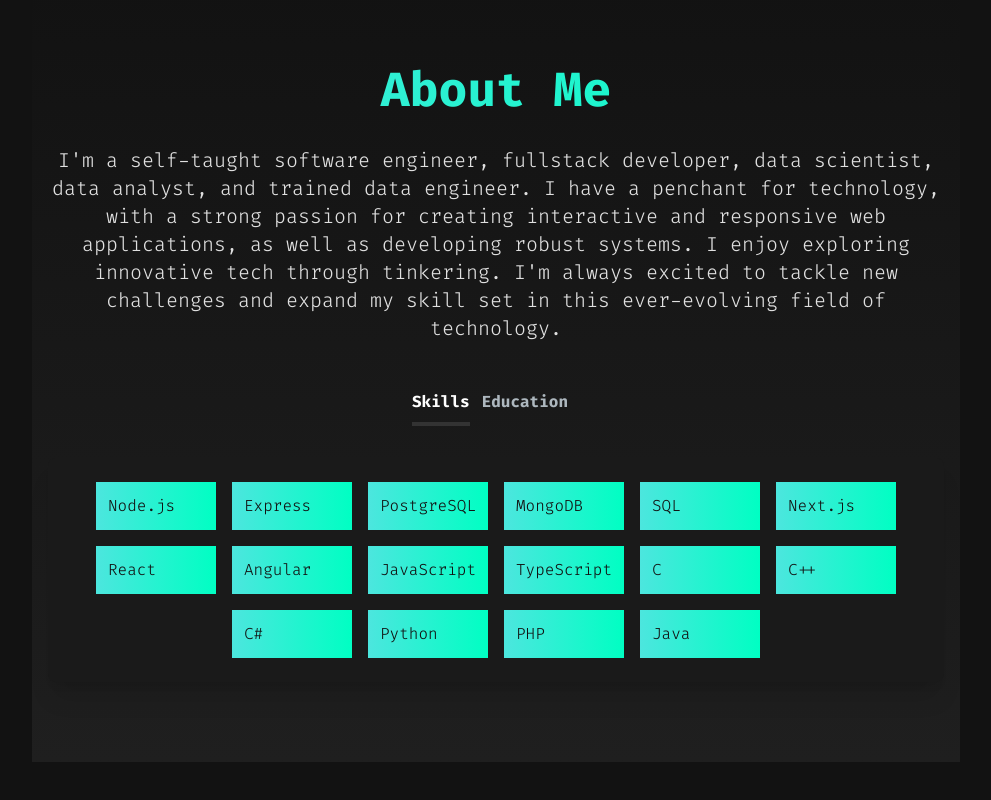
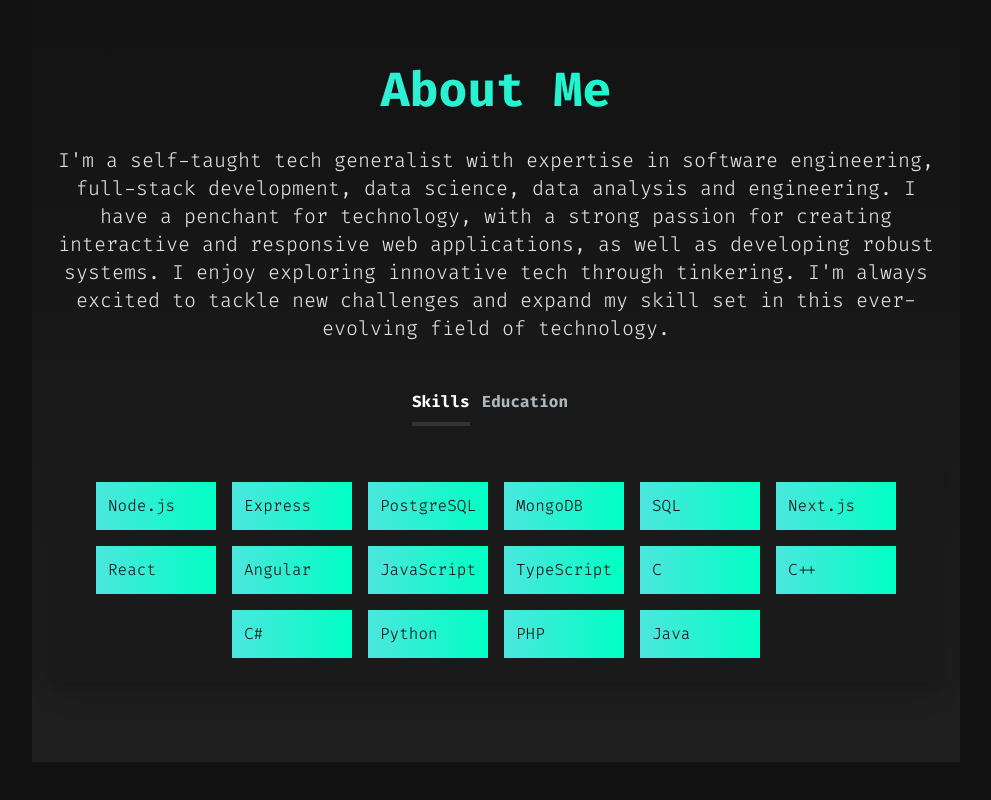
Before and after one commit to sage9705/portfolio, a Next.js app: page / in a window 1280 px wide. Shown: the part 1134-1934 px from the top of the page, without its empty margins (144-1135 px from the left). Built offline with nearby package versions, Linux system fonts and the light colour scheme.

Commit message:
update about me

```diff
--- a/src/app/components/aboutsection.jsx
+++ b/src/app/components/aboutsection.jsx
@@ -96,7 +96,7 @@
         >
           <h2 className="text-4xl sm:text-5xl font-bold mb-8 text-center bg-clip-text text-transparent bg-gradient-to-r from-[#4ce6de] to-[#00ffc3]">About Me</h2>
           <p className="text-lg sm:text-xl mb-12 text-center leading-relaxed">
-            I&apos;m a self-taught software engineer, fullstack developer, data scientist, data analyst, and trained data engineer.
+          I&apos;m a self-taught tech generalist with expertise in software engineering, full-stack development, data science, data analysis and engineering.
             I have a penchant for technology, with a strong passion for creating interactive and responsive web applications, as well as developing robust systems. I enjoy exploring innovative tech through tinkering.
             I&apos;m always excited to tackle new challenges and expand my skill set in this ever-evolving field of technology.
           </p>
```
